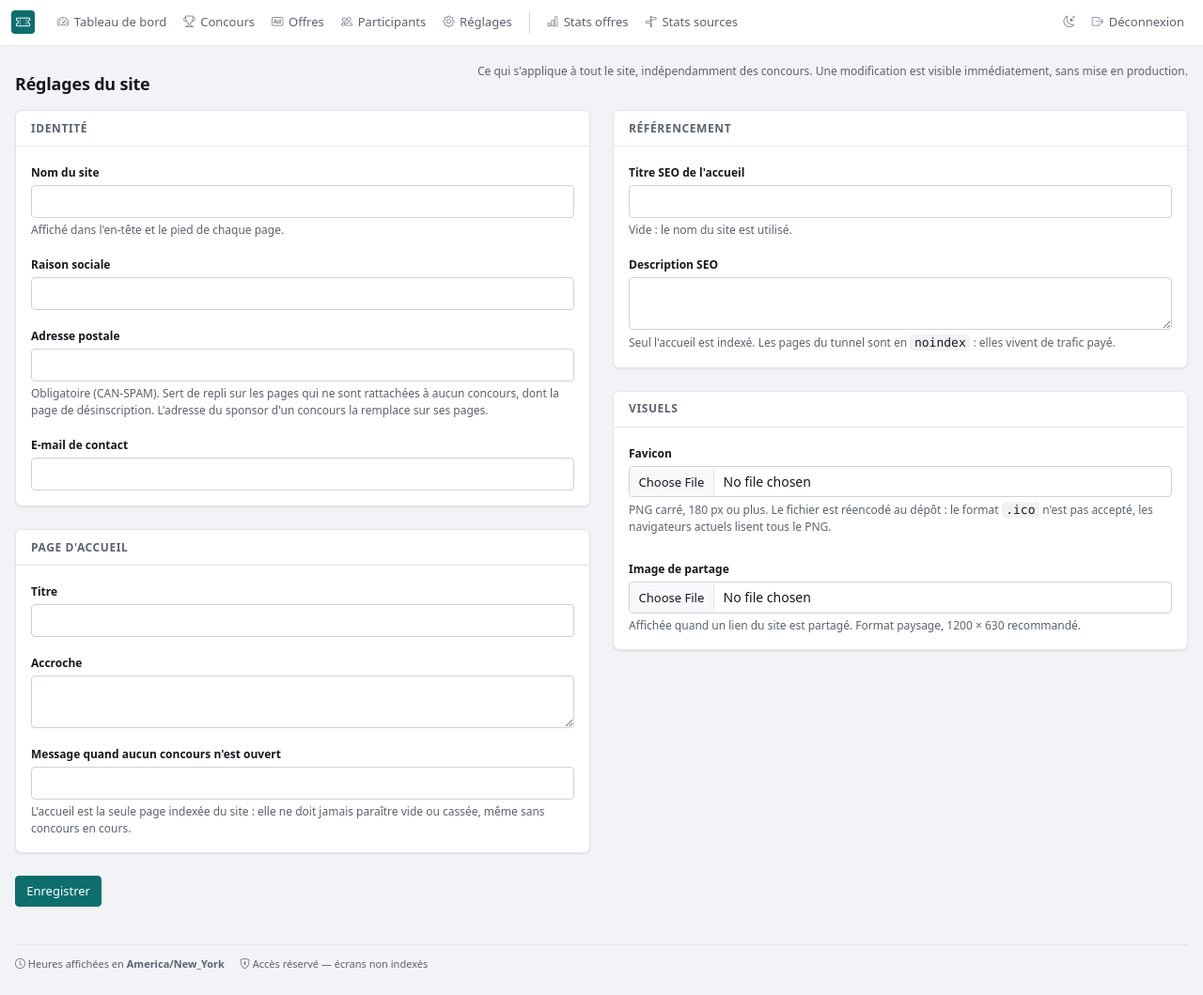
After one commit to Confluent-Digital/top-sweepstakes.com, a PHP site: template src/Views/admin/settings.html.twig in a window 1280 px wide. The commit adds this page. Shown: the whole page at 94% size. Run offline with PHP 8.4, Linux system fonts and the light colour scheme; the template is opened without the code that fills it, so the values that code supplies are empty; some libraries are stand-ins or nearby versions.

Commit message:
feat(admin): reglages du site, optimisation des images, correction des regles
Reglages du site (`/admin/settings`) — nom, textes de l'accueil, metadonnees,
raison sociale, adresse postale, favicon, image de partage. Table en cle/valeur :
ajouter un reglage ne demande pas de migration.

Ils sont exposes a TOUS les gabarits par le middleware, jamais passes par un
controleur — pour l'adresse postale, un oubli n'est pas une gene d'affichage
mais une mention legale manquante. Cela corrige au passage le point releve par
compliance-us : /unsubscribe n'affichait aucune adresse postale, alors que
c'est precisement la page d'atterrissage d'un lien de desinscription. Regle de
repli : l'adresse du sponsor sur les pages d'un concours, celle du site partout
ailleurs.

Optimisation des images. Ce qui existait deja : redimensionnement a 1200 px,
reencodage qualite 82, WebP en complement — mesure sur un visuel type,
182 Ko en entree, 33 Ko en WebP. Ce qui manquait : la quantification des PNG.
GD compresse mais ne quantifie pas, et un logo detoure sortait en 24 bits.
pngquant ajoute a l'image ; mesure sur un logo : 9,9 Ko -> 4,9 Ko, en 4 bits.
Son absence est sans consequence — une image moins legere vaut mieux qu'un
televersement qui echoue parce qu'un binaire manque.

Le WebP n'est desormais conserve que s'il est **plus leger que le repli**. La
quantification a rendu le cas visible : sur un aplat transparent, le PNG
quantifie pese 4,9 Ko contre 11,1 Ko pour le WebP. Le gabarit servant le WebP
des qu'il existe, le garder faisait payer au visiteur le double du necessaire
au nom de la modernite du format.

Official Rules : les `\n` litteraux venaient de ma propre recette. `mariadb -B`
echappe les sauts de ligne, et j'avais repose cette sortie dans le formulaire.
Regles restaurees depuis le seeder, et le piege documente dans
docker-commands.md — il ne se voit qu'au rendu, rien ne le signale.

171 tests verts, PHPStan niveau 5 et PHPCS PSR-12 propres.

Co-Authored-By: Claude Opus 5 (1M context) <noreply@anthropic.com>
Claude-Session: https://claude.ai/code/session_01YaDEppgn2kQEfZmB9zoEbt

```diff
--- a/src/Views/admin/layout.html.twig
+++ b/src/Views/admin/layout.html.twig
@@ -45,6 +45,7 @@
                     {url: '/admin/sweepstakes', label: 'Concours',       icon: 'trophy'},
                     {url: '/admin/offers',     label: 'Offres',          icon: 'badge-ad'},
                     {url: '/admin/leads',      label: 'Participants',    icon: 'people'},
+                    {url: '/admin/settings',   label: 'Réglages',        icon: 'gear'},
                     {url: '',                  label: '',                icon: ''},
                     {url: '/admin/stats/offers',  label: 'Stats offres',  icon: 'bar-chart'},
                     {url: '/admin/stats/sources', label: 'Stats sources', icon: 'signpost-split'}
--- /dev/null
+++ b/src/Views/admin/settings.html.twig
@@ -0,0 +1,173 @@
+{% extends 'admin/layout.html.twig' %}
+{% block title %}Réglages du site{% endblock %}
+
+{% block content %}
+    <div class="page-head">
+        <h1 class="page-title">Réglages du site</h1>
+        <p class="page-sub">
+            Ce qui s'applique à tout le site, indépendamment des concours.
+            Une modification est visible immédiatement, sans mise en production.
+        </p>
+    </div>
+
+    {% if saved %}<div class="alert alert-success">Réglages enregistrés.</div>{% endif %}
+    {% if errors is not empty %}
+        <div class="alert alert-danger">Corrigez les champs signalés ci-dessous.</div>
+    {% endif %}
+
+    <form method="post" action="/admin/settings" enctype="multipart/form-data">
+        <input type="hidden" name="_csrf" value="{{ csrf_token() }}">
+
+        <div class="row g-4">
+            <div class="col-lg-6">
+                <div class="card mb-4">
+                    <div class="card-header">Identité</div>
+                    <div class="card-body">
+                        <div class="mb-3">
+                            <label class="form-label" for="site_name">Nom du site</label>
+                            <input class="form-control {{ errors.site_name is defined ? 'is-invalid' }}"
+                                   id="site_name" name="site_name" value="{{ values.site_name }}">
+                            {% if errors.site_name is defined %}
+                                <div class="invalid-feedback">{{ errors.site_name }}</div>
+                            {% endif %}
+                            <div class="form-text">Affiché dans l'en-tête et le pied de chaque page.</div>
+                        </div>
+
+                        <div class="mb-3">
+                            <label class="form-label" for="site_company_name">Raison sociale</label>
+                            <input class="form-control" id="site_company_name" name="site_company_name"
+                                   value="{{ values.site_company_name }}">
+                        </div>
+
+                        <div class="mb-3">
+                            <label class="form-label" for="site_postal_address">Adresse postale</label>
+                            <input class="form-control {{ errors.site_postal_address is defined ? 'is-invalid' }}"
+                                   id="site_postal_address" name="site_postal_address"
+                                   value="{{ values.site_postal_address }}">
+                            {% if errors.site_postal_address is defined %}
+                                <div class="invalid-feedback">{{ errors.site_postal_address }}</div>
+                            {% endif %}
+                            {#
+                                CAN-SPAM exige une adresse postale physique. Renseignée ici,
+                                elle couvre les pages hors concours — dont /unsubscribe, qui
+                                est justement la page d'atterrissage d'un lien de désinscription
+                                et n'en affichait aucune.
+                            #}
+                            <div class="form-text">
+                                Obligatoire (CAN-SPAM). Sert de repli sur les pages qui ne sont
+                                rattachées à aucun concours, dont la page de désinscription.
+                                L'adresse du sponsor d'un concours la remplace sur ses pages.
+                            </div>
+                        </div>
+
+                        <div class="mb-0">
+                            <label class="form-label" for="site_contact_email">E-mail de contact</label>
+                            <input type="email" class="form-control {{ errors.site_contact_email is defined ? 'is-invalid' }}"
+                                   id="site_contact_email" name="site_contact_email"
+                                   value="{{ values.site_contact_email }}">
+                            {% if errors.site_contact_email is defined %}
+                                <div class="invalid-feedback">{{ errors.site_contact_email }}</div>
+                            {% endif %}
+                        </div>
+                    </div>
+                </div>
+
+                <div class="card mb-4">
+                    <div class="card-header">Page d'accueil</div>
+                    <div class="card-body">
+                        <div class="mb-3">
+                            <label class="form-label" for="site_tagline">Titre</label>
+                            <input class="form-control" id="site_tagline" name="site_tagline"
+                                   value="{{ values.site_tagline }}">
+                        </div>
+                        <div class="mb-3">
+                            <label class="form-label" for="site_intro">Accroche</label>
+                            <textarea class="form-control" id="site_intro" name="site_intro"
+                                      rows="2">{{ values.site_intro }}</textarea>
+                        </div>
+                        <div class="mb-0">
+                            <label class="form-label" for="site_empty_message">Message quand aucun concours n'est ouvert</label>
+                            <input class="form-control" id="site_empty_message" name="site_empty_message"
+                                   value="{{ values.site_empty_message }}">
+                            <div class="form-text">
+                                L'accueil est la seule page indexée du site : elle ne doit jamais
+                                paraître vide ou cassée, même sans concours en cours.
+                            </div>
+                        </div>
+                    </div>
+                </div>
+            </div>
+
+            <div class="col-lg-6">
+                <div class="card mb-4">
+                    <div class="card-header">Référencement</div>
+                    <div class="card-body">
+                        <div class="mb-3">
+                            <label class="form-label" for="site_meta_title">Titre SEO de l'accueil</label>
+                            <input class="form-control" id="site_meta_title" name="site_meta_title"
+                                   value="{{ values.site_meta_title }}">
+                            <div class="form-text">Vide : le nom du site est utilisé.</div>
+                        </div>
+                        <div class="mb-0">
+                            <label class="form-label" for="site_meta_description">Description SEO</label>
+                            <textarea class="form-control" id="site_meta_description"
+                                      name="site_meta_description" rows="2">{{ values.site_meta_description }}</textarea>
+                            <div class="form-text">
+                                Seul l'accueil est indexé. Les pages du tunnel sont en
+                                <code>noindex</code> : elles vivent de trafic payé.
+                            </div>
+                        </div>
+                    </div>
+                </div>
+
+                <div class="card mb-4">
+                    <div class="card-header">Visuels</div>
+                    <div class="card-body">
+                        <div class="mb-4">
+                            <label class="form-label" for="favicon">Favicon</label>
+                            {% if values.site_favicon %}
+                                <div class="media-current mb-2">
+                                    <img src="/img/site/{{ values.site_favicon }}" alt="Favicon actuelle"
+                                         width="32" height="32">
+                                    <span class="form-text">Actuelle : <code>{{ values.site_favicon }}</code></span>
+                                </div>
+                            {% endif %}
+                            <input type="file" class="form-control {{ errors.favicon is defined ? 'is-invalid' }}"
+                                   id="favicon" name="favicon" accept="image/png,image/jpeg,image/webp">
+                            {% if errors.favicon is defined %}
+                                <div class="invalid-feedback">{{ errors.favicon }}</div>
+                            {% endif %}
+                            <div class="form-text">
+                                PNG carré, 180 px ou plus. Le fichier est réencodé au dépôt :
+                                le format <code>.ico</code> n'est pas accepté, les navigateurs
+                                actuels lisent tous le PNG.
+                            </div>
+                        </div>
+
+                        <div class="mb-0">
+                            <label class="form-label" for="og_image">Image de partage</label>
+                            {% if values.site_og_image %}
+                                <div class="media-current mb-2">
+                                    <img src="/img/site/{{ values.site_og_image }}" alt="Image de partage actuelle"
+                                         width="120" height="63">
+                                    <span class="form-text">Actuelle : <code>{{ values.site_og_image }}</code></span>
+                                </div>
+                            {% endif %}
+                            <input type="file" class="form-control {{ errors.og_image is defined ? 'is-invalid' }}"
+                                   id="og_image" name="og_image" accept="image/png,image/jpeg,image/webp">
+                            {% if errors.og_image is defined %}
+                                <div class="invalid-feedback">{{ errors.og_image }}</div>
+                            {% endif %}
+                            <div class="form-text">
+                                Affichée quand un lien du site est partagé. Format paysage,
+                                1200 × 630 recommandé.
+                            </div>
+                        </div>
+                    </div>
+                </div>
+            </div>
+        </div>
+
+        <button class="btn btn-primary" type="submit">Enregistrer</button>
+    </form>
+{% endblock %}
--- a/src/routes.php
+++ b/src/routes.php
@@ -8,6 +8,7 @@ use App\Modules\Admin\Controllers\AuthController;
 use App\Modules\Admin\Controllers\DashboardController;
 use App\Modules\Admin\Controllers\LeadAdminController;
 use App\Modules\Admin\Controllers\OfferAdminController;
+use App\Modules\Admin\Controllers\SettingController;
 use App\Modules\Admin\Controllers\SweepstakeAdminController;
 use App\Modules\Admin\Middleware\AdminAuthMiddleware;
 use App\Modules\Stats\Controllers\StatsController;
@@ -74,6 +75,8 @@ $app->group('/admin', function (\Slim\Routing\RouteCollectorProxy $admin): void
     $admin->get('/leads/export', LeadAdminController::class . ':export');
     $admin->get('/leads/{id:[0-9]+}', LeadAdminController::class . ':show');
 
+    $admin->map(['GET', 'POST'], '/settings', SettingController::class . ':edit');
+
     $admin->get('/stats/offers', StatsController::class . ':offers');
     $admin->get('/stats/sources', StatsController::class . ':sources');
 })
```
Also changed, not shown: src/Middleware/TemplateContextMiddleware.php (+21 -7 lines), src/Modules/Admin/Controllers/SettingController.php (added, +150 -0 lines), src/Modules/Admin/Models/Repositories/SettingRepository.php (added, +110 -0 lines), src/Modules/Admin/Services/ImageUploadService.php (+68 -6 lines), src/Views/front/home.html.twig (+6 -7 lines), src/Views/front/layout.html.twig (+17 -4 lines), src/app.php (+13 -1 lines), tests/Unit/ImageUploadServiceTest.php (+60 -1 lines), .claude/rules/database.md, .claude/rules/docker-commands.md, .claude/rules/frontend.md, database/migrations/20260909180000_create_site_settings.php (added), public/img/site/favicon.png (added), 2 other files.
